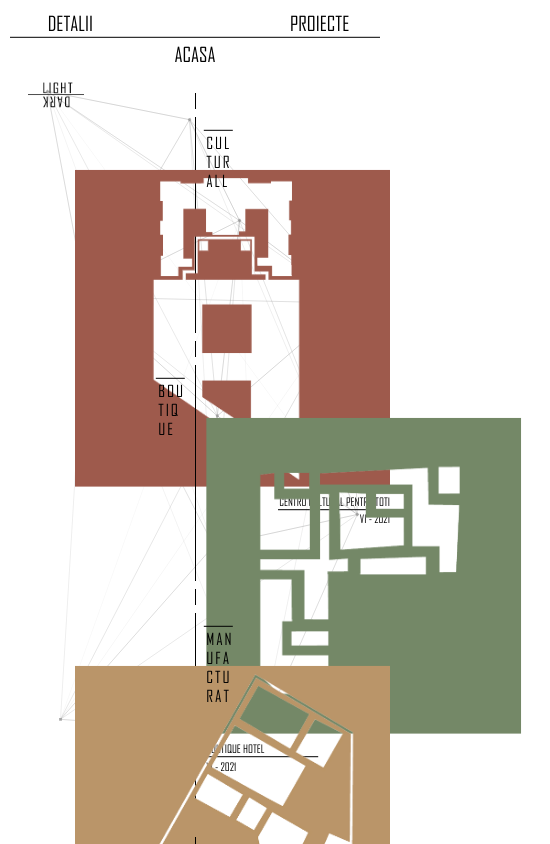
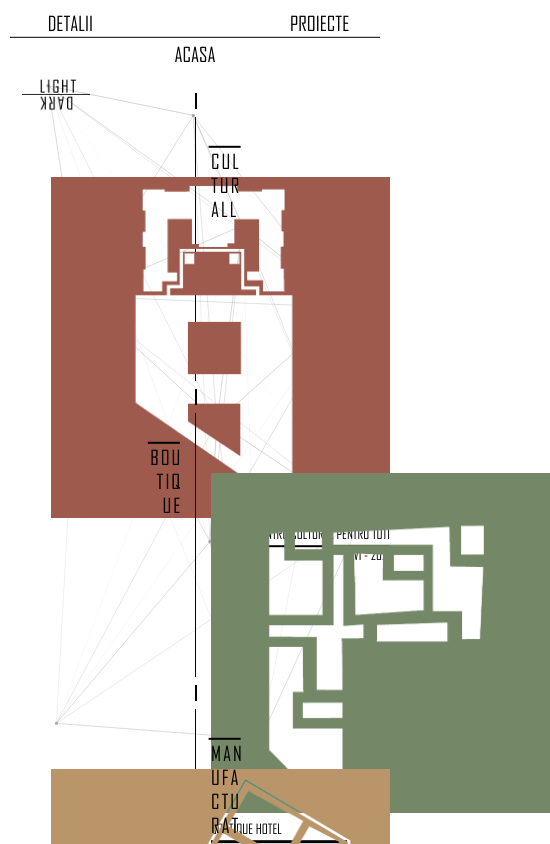
Before and after one commit to ITSchool-Web-Heroines/Proiect-Final, a Next.js app: page /projects in a window 390 px wide. Shown: the top 844 px of the page, 550 px wide, since content can reach past the window. Built offline with nearby package versions, Linux system fonts and the light colour scheme.

Commit message:
ResponsiveForMobile.Projects

```diff
--- a/components/LeftProject/LeftProject.js
+++ b/components/LeftProject/LeftProject.js
@@ -6,7 +6,7 @@ import styles from "./LeftProject.module.scss";
 function LeftProject(props) {
   return (
     <section className={styles.left_project}>
-      <div className={styles.culturall}>
+      <div className={styles.project}>
         <Image className={styles.logo} src={props.source} alt="LogoProiect" />
         <div className={styles.subtitle}>
           <p>{props.subtitle}</p>
--- a/components/LeftProject/LeftProject.module.scss
+++ b/components/LeftProject/LeftProject.module.scss
@@ -23,8 +23,9 @@
     background-color: var(--text-color);
   }
   .title {
-    width: 7rem;
-    transform: translate(5.2rem, 2.5rem);
+    display: grid;
+    justify-items: end;
+    transform: translate(5rem, 2.5rem);
     @include font-details(var(--text-color), "ag-regular", 1rem);
     text-transform: uppercase;
     letter-spacing: 2px;
@@ -32,12 +33,12 @@
       content: "";
       position: absolute;
       width: 1.8rem;
-      transform: translate(-0.15rem, -0.2rem);
+      transform: translate(0rem, -0.2rem);
       height: 0.08rem;
       background-color: var(--text-color);
     }
   }
-  .culturall {
+  .project {
     @include font-details(var(--text-color), "ag-regular", 0.7rem);
     text-transform: uppercase;
     transform: translate(8.2rem, 4.8rem);
@@ -62,3 +63,43 @@
     }
   }
 }
+@media (min-width: 375px) {
+  .left_project {
+    height: 18rem;
+    width: 18rem;
+    &::before {
+      width: 0.15rem;
+      transform: translate(9rem, 0rem);
+      height: 1rem;
+    }
+    &::after {
+      width: 0.02rem;
+      transform: translate(9rem, 1.5rem);
+      height: 16.5rem;
+    }
+    .title {
+      transform: translate(6.2rem, 3.5rem);
+      font-size: 1.25rem;
+      &::before {
+        width: 2rem;
+        transform: translate(-0.15rem, -0.2rem);
+        height: 0.15rem;
+      }
+    }
+    .project {
+      font-size: 0.85rem;
+      transform: translate(10rem, 5.25rem);
+      .logo {
+        height: 8.5rem;
+        width: 8.5rem;
+      }
+      .subtitle {
+        &::before {
+          width: 8.5rem;
+          transform: translateY(1.2rem);
+          height: 0.15rem;
+        }
+      }
+    }
+  }
+}
--- a/components/NavBar/NavBar.module.scss
+++ b/components/NavBar/NavBar.module.scss
@@ -3,6 +3,7 @@
 // MENU
 .menu {
   background-color: var(--background);
+  box-shadow: 0rem 0rem 1rem 1rem var(--background);
   display: grid;
   z-index: 5;
   justify-items: center;
--- a/components/RightProject/RightProject.js
+++ b/components/RightProject/RightProject.js
@@ -6,7 +6,7 @@ import styles from "./RightProject.module.scss";
 function RightProject(props) {
   return (
     <section className={styles.right_project}>
-      <div className={styles.culturall}>
+      <div className={styles.project}>
         <Image className={styles.logo} src={props.source} alt="LogoProiect" />
         <div className={styles.subtitle}>
           <p>{props.subtitle}</p>
--- a/components/RightProject/RightProject.module.scss
+++ b/components/RightProject/RightProject.module.scss
@@ -23,7 +23,8 @@
     background-color: var(--text-color);
   }
   .title {
-    width: 7rem;
+    display: grid;
+    justify-items: start;
     transform: translate(8.2rem, 2.5rem);
     @include font-details(var(--text-color), "ag-regular", 1rem);
     text-transform: uppercase;
@@ -37,7 +38,7 @@
       background-color: var(--text-color);
     }
   }
-  .culturall {
+  .project {
     @include font-details(var(--text-color), "ag-regular", 0.7rem);
     text-transform: uppercase;
     transform: translate(0rem, 4.8rem);
@@ -62,3 +63,44 @@
     }
   }
 }
+
+@media (min-width: 375px) {
+  .right_project {
+    height: 18rem;
+    width: 18rem;
+    &::before {
+      width: 0.15rem;
+      transform: translate(9rem, 0rem);
+      height: 1rem;
+    }
+    &::after {
+      width: 0.02rem;
+      transform: translate(9rem, 1.5rem);
+      height: 16.5rem;
+    }
+    .title {
+      transform: translate(10rem, 3.5rem);
+      font-size: 1.25rem;
+      &::before {
+        width: 2rem;
+        transform: translate(-0.15rem, -0.2rem);
+        height: 0.15rem;
+      }
+    }
+    .project {
+      font-size: 0.85rem;
+      transform: translate(0rem, 5.25rem);
+      .logo {
+        height: 8.5rem;
+        width: 8.5rem;
+      }
+      .subtitle {
+        &::before {
+          width: 8.5rem;
+          transform: translateY(1.2rem);
+          height: 0.15rem;
+        }
+      }
+    }
+  }
+}
--- a/components/ThemeButton/ThemeButton.module.scss
+++ b/components/ThemeButton/ThemeButton.module.scss
@@ -53,4 +53,15 @@
   .button {
     transform: scale(0.7);
   }
+  .button.dark {
+    transform: rotate(180deg) scale(0.7);
+  }
 }
+@media (max-width: 600px) {
+  .button {
+    transform: scale(0.85);
+  }
+  .button.dark {
+    transform: rotate(180deg) scale(0.85);
+  }
+}
```
